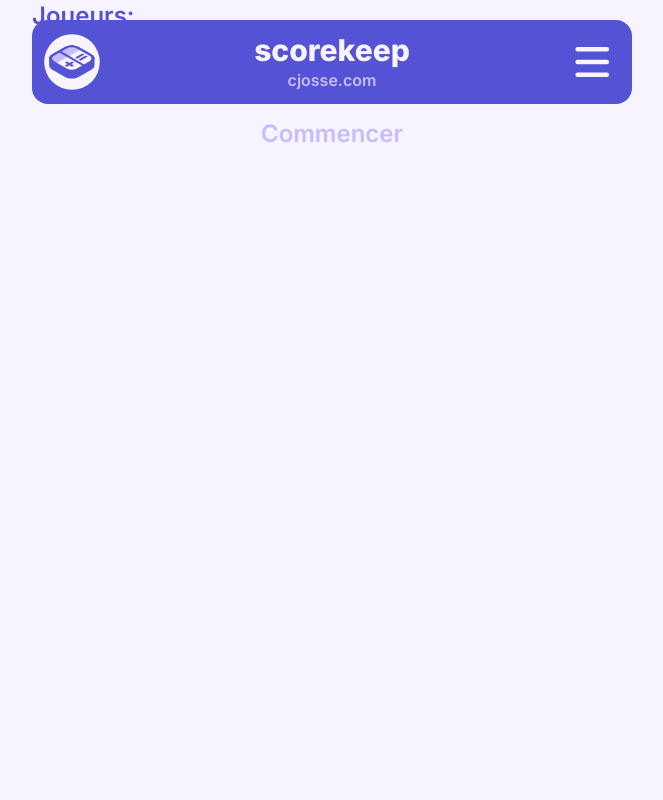
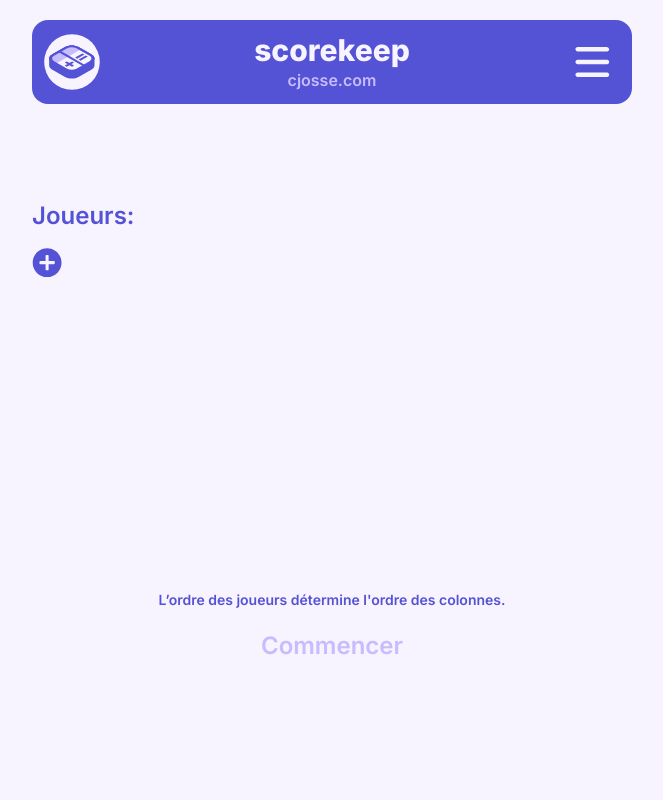
Before and after one commit to ClementJosse/scorekeep, an Angular app: page / in a window 1280 px wide. Shown: the top 800 px of the page, without its empty margins (308-971 px from the left). Built offline with nearby package versions, Linux system fonts and the light colour scheme; a web font is replaced by a local one; what tailwindcss-inner-border would draw is missing.

Commit message:
fix menu svg et spacing vertical du home

```diff
--- a/src/app/components/home/home.component.html
+++ b/src/app/components/home/home.component.html
@@ -1,8 +1,8 @@
 <app-navbar></app-navbar>
 
 <div class="flex flex-col w-fit mx-5 justify-center">
-  <h2 class="text-primary font-semibold text-2xl">Joueurs:</h2>
-
+  <h2 class="text-primary font-semibold mt-[200px] text-2xl mb-2">Joueurs:</h2>
+  <div class="min-h-[250px] mb-[100px]">
     <div class="flex">
       <!-- Numéros (en dehors du drag & drop) -->
       <div class="flex flex-col gap-2">
@@ -14,7 +14,8 @@
 
       <!-- Joueurs drag & drop -->
       <div cdkDropList (cdkDropListDropped)="drop($event)" class="flex flex-col gap-2">
-      <div *ngFor="let joueur of joueurs; let i = index" cdkDrag class="flex items-center bg-primary rounded-lg w-fit">
+        <div *ngFor="let joueur of joueurs; let i = index" cdkDrag
+          class="flex items-center bg-primary rounded-lg w-fit">
           <span class="text-secondary px-2 py-1 cursor-move active:text-rose" cdkDragHandle>
             ☰
           </span>
@@ -32,7 +33,7 @@
       </div>
     </div>
 
-  <button (click)="ajouterJoueur()" class="mt-4 self-start group">
+    <button (click)="ajouterJoueur()" class="mt-2 self-start group">
       <svg width="30" height="30" viewBox="0 0 30 30" fill="none" xmlns="http://www.w3.org/2000/svg"
         class="transition-colors">
         <path fill-rule="evenodd" clip-rule="evenodd"
@@ -40,10 +41,10 @@
           class="fill-primary group-active:fill-secondary transition-colors" />
       </svg>
     </button>
-
+  </div>
   <p class="flex justify-center text-sm text-primary font-semibold">L’ordre des joueurs détermine l'ordre des colonnes.
   </p>
-  <button (click)="startGame()" class="w-[clamp(0px,90vw,600px)] py-5 font-semibold text-2xl rounded-2xl" [ngClass]="{
+  <button (click)="startGame()" class="w-[clamp(0px,90vw,600px)] py-5 font-semibold text-2xl rounded-2xl mb-40" [ngClass]="{
       'inner-border-2 inner-border-secondary text-secondary': !everyoneIsHere(),
       'bg-secondary text-primary active:inner-border-2 inner-border-primary': everyoneIsHere()
     }">
--- a/src/app/components/navbar/navbar.component.html
+++ b/src/app/components/navbar/navbar.component.html
@@ -6,14 +6,16 @@
       <span class="text-rose font-extrabold text-3xl" alt="scorekeep">scorekeep</span>
       <span class="text-secondary font-semibold text-center text-base" alt="cjosse.com">cjosse.com</span>
     </div>
-    <img src="/assets/menu.svg" alt="menu" class="w-14 h-14" (click)="toggleMenu()" />
+    <svg (click)="toggleMenu()" width="51" height="51" viewBox="0 0 51 51" fill="none"
+      xmlns="http://www.w3.org/2000/svg"
+      class="cursor-pointer w-14 h-14 fill-primary fill-rose hover:fill-secondary rounded-full">
+      <path
+        d="M39.1665 35.089L39.3706 35.0988C40.3792 35.2011 41.1665 36.0534 41.1665 37.089C41.1664 38.1245 40.3791 38.9759 39.3706 39.0782L39.1665 39.089H12.4302C11.3257 39.089 10.4303 38.1935 10.4302 37.089C10.4302 35.9844 11.3256 35.089 12.4302 35.089H39.1665ZM39.1665 23.5177L39.3706 23.5275C40.3792 23.6298 41.1665 24.4821 41.1665 25.5177C41.1664 26.5532 40.3792 27.4046 39.3706 27.507L39.1665 27.5177H12.4302C11.3256 27.5177 10.4302 26.6222 10.4302 25.5177C10.4302 24.4131 11.3256 23.5177 12.4302 23.5177H39.1665ZM39.1665 11.9464L39.3706 11.9572C40.3792 12.0595 41.1665 12.9108 41.1665 13.9464C41.1665 14.982 40.3792 15.8333 39.3706 15.9357L39.1665 15.9464H12.4302C11.3256 15.9464 10.4302 15.051 10.4302 13.9464C10.4302 12.8418 11.3256 11.9464 12.4302 11.9464H39.1665Z" />
+    </svg>
   </div>
-
-  <!-- Avec transitions CSS -->
   <div
     class="bg-rose flex flex-col items-center w-[clamp(0px,90vw,600px)] pt-[70px] inner-border-2 inner-border-primary rounded-2xl p-3 mt-1 mx-5 menu"
-    [class.menu-open]="isMenuOpen"
-    [class.menu-close]="!isMenuOpen && hasBeenOpened"
+    [class.menu-open]="isMenuOpen" [class.menu-close]="!isMenuOpen && hasBeenOpened"
     *ngIf="isMenuOpen || hasBeenOpened">
     <button *ngIf="isHomePage()" class="min-w-full bg-secondary text-white p-2 rounded mb-2">
       Supprimer tous les joueurs
```
Also changed, not shown: src/assets/menu.svg (deleted). Lines whose indentation alone changed are shown as unchanged.
